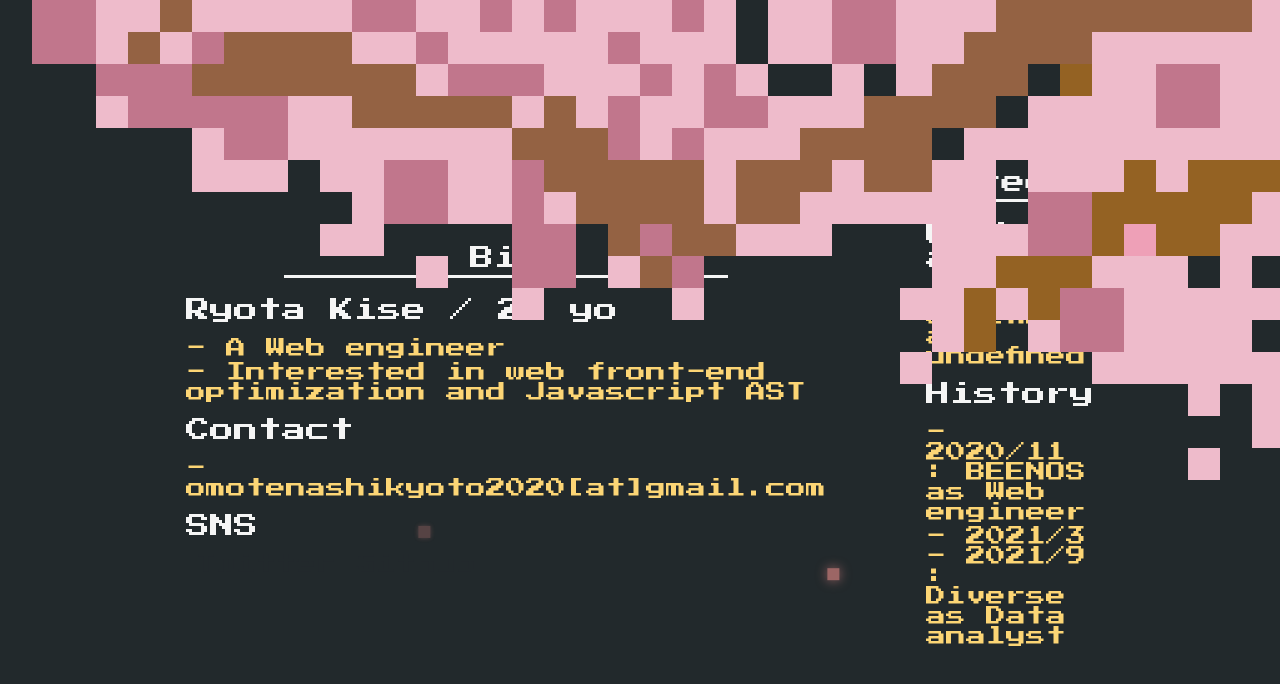
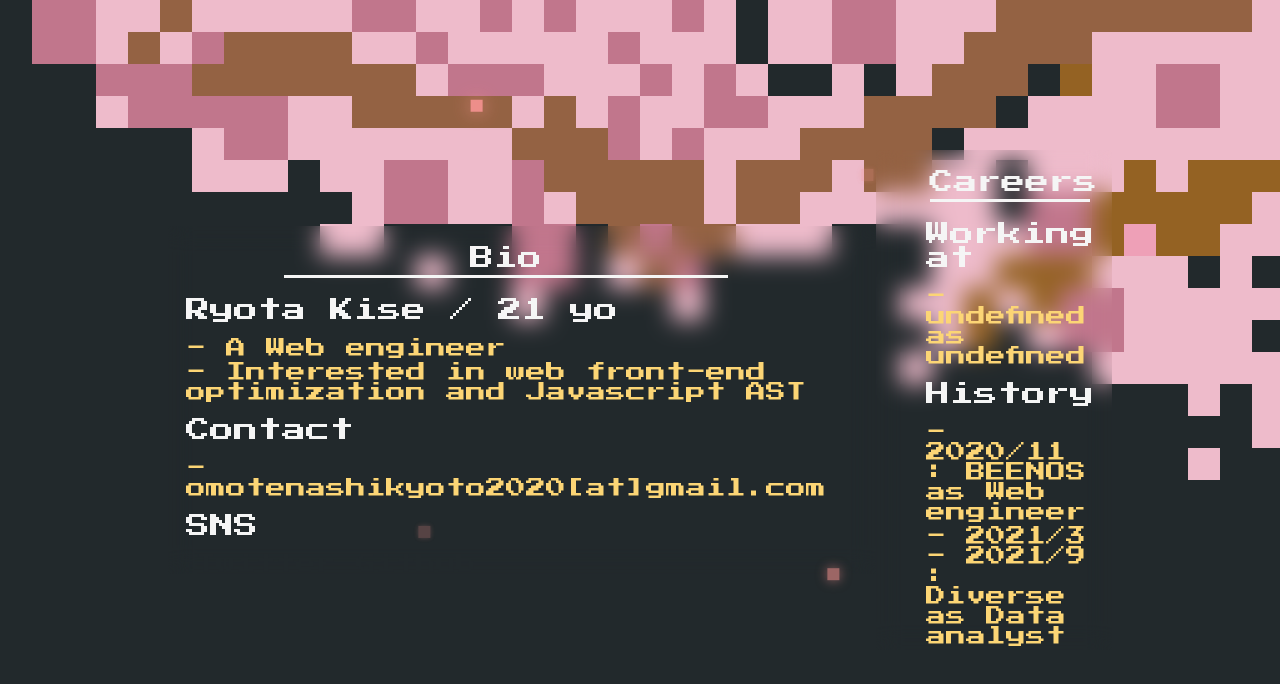
Before and after one commit to mmmommm/mmmommm.github.io, a Next.js app: page / in a window 1280 px wide. Shown: the top 684 px of the page. Built offline with nearby package versions, Linux system fonts and the light colour scheme.

Commit message:
fix the background of  profile to a blurred

```diff
--- a/src/components/Flame/Frame.tsx
+++ b/src/components/Flame/Frame.tsx
@@ -1,7 +1,7 @@
 import * as React from 'react';
 import styled from 'styled-components';
 import { mediaQueries } from '../../utils/mediaQueries';
-import { whiteColor } from '../../variables';
+import { mainColor, whiteColor } from '../../variables';
 import { Petal } from '../animation/sakura';
 import { Container } from '../Container';
 
@@ -24,6 +24,7 @@ const Box = styled(Container)`
   padding: 20px 0;
   width: 80%;
   overflow: hidden;
+  z-index: 5;
 
   ${mediaQueries.pcSize`
     flex-direction: column;
@@ -32,6 +33,7 @@ const Box = styled(Container)`
 `;
 
 const Section = styled.section`
+  backdrop-filter: blur(12px);
   flex: 0.5;
   text-align: center;
   max-size: 50%;
```
